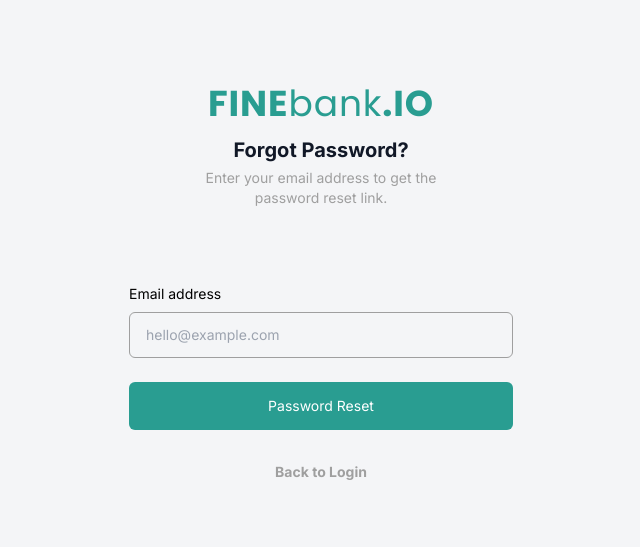
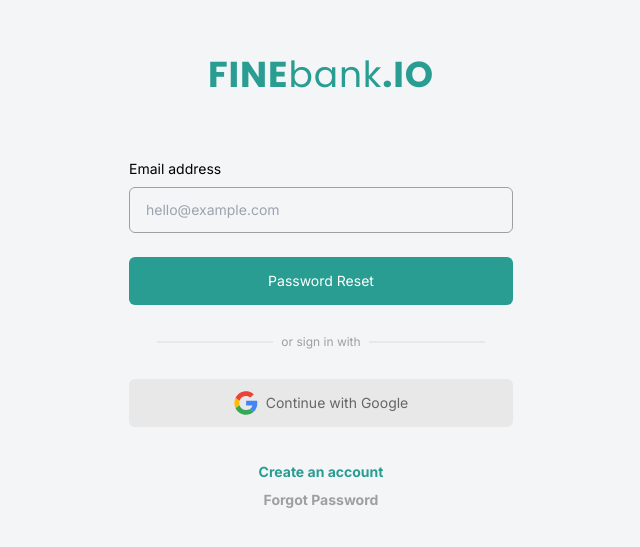
Before and after one commit to helmiazkia/Latihan-Reactjs, a React (Vite) app: page /forgot-password in a window 1280 px wide. Shown: the part 117-664 px from the top of the page, without its empty margins (319-959 px from the left). Built offline with nearby package versions, Linux system fonts and the light colour scheme.

Commit message:
forgot password

```diff
--- a/src/components/Layouts/AuthLayout.jsx
+++ b/src/components/Layouts/AuthLayout.jsx
@@ -1,113 +1,120 @@
 import { Link } from 'react-router-dom';
-import React from 'react';
+import React from 'react'
 import Logo from '../Elements/Logo';
+
 
 const AuthLayout = (props) => {
   const { children, type } = props;
-
   return (
     <div className="flex justify-center min-h-screen items-center bg-special-mainBg">
       {/* container start */}
       <div className="w-full max-w-sm">
         {/* logo start */}
-        <Logo />
+        <Logo/>
         {/* logo end */}
-        {/* Conditional rendering for Forgot Password */}
-        {type === 'forgot-password' && (
-          <div className="text-center py-3">
-            {/* Heading */}
-            <h2 className="text-xl font-bold text-gray-900 mb-1">Forgot Password?</h2>
-            {/* Description */}
-            <p className="text-sm text-gray-03 ">
-              Enter your email address to get the
-              <br/>password reset link.
-            </p>
-          </div>
-        )}
         {/* form start */}
         <div className="mt-16">{children}</div>
         {/* form end */}
-
-        {/* Only show "Google sign-in" and links if type is not "forgot password" */}
-        {type !== "forgot-password" && (
-          <>
-            {/* Divider with "or sign in with" text */}
+        {/* teks start */}
         <div className="my-9 px-7 flex justify-center text-xs text-gray-03 items-center flex-col static">
           <div className="border border-gray-05 w-full"></div>
-              <div className="px-2 bg-special-mainBg absolute">or sign in with</div>
+          <div class="px-2 bg-special-mainBg absolute"> or sign in with</div>
         </div>
-
-            {/* Sign in with Google */}
+        {/* teks end */}
+        {/* sign in with google start */}
         <div className="mb-8">
           <button
             className="h-12 flex items-center justify-center rounded-md text-sm w-full bg-gray-05 text-gray-01"
             type="button"
           >
             <svg
-                  className="h-6 w-6 mr-2"
+              class="h-6 w-6 mr-2"
               xmlns="http://www.w3.org/2000/svg"
-                  xmlnsXlink="http://www.w3.org/1999/xlink"
+              xmlns:xlink="http://www.w3.org/1999/xlink"
               width="800px"
               height="800px"
               viewBox="-0.5 0 48 48"
               version="1.1"
             >
-                  <g id="Icons" stroke="none" strokeWidth="1" fill="none" fillRule="evenodd">
+              {" "}
+              <title>Google-color</title> <desc>Created with Sketch.</desc>{" "}
+              <defs> </defs>{" "}
+              <g
+                id="Icons"
+                stroke="none"
+                stroke-width="1"
+                fill="none"
+                fill-rule="evenodd"
+              >
+                {" "}
                 <g id="Color-" transform="translate(-401.000000, -860.000000)">
+                  {" "}
                   <g id="Google" transform="translate(401.000000, 860.000000)">
+                    {" "}
                     <path
                       d="M9.82727273,24 C9.82727273,22.4757333 10.0804318,21.0144 10.5322727,19.6437333 L2.62345455,13.6042667 C1.08206818,16.7338667 0.213636364,20.2602667 0.213636364,24 C0.213636364,27.7365333 1.081,31.2608 2.62025,34.3882667 L10.5247955,28.3370667 C10.0772273,26.9728 9.82727273,25.5168 9.82727273,24"
+                      id="Fill-1"
                       fill="#FBBC05"
-                        />
+                    >
+                      {" "}
+                    </path>{" "}
                     <path
                       d="M23.7136364,10.1333333 C27.025,10.1333333 30.0159091,11.3066667 32.3659091,13.2266667 L39.2022727,6.4 C35.0363636,2.77333333 29.6954545,0.533333333 23.7136364,0.533333333 C14.4268636,0.533333333 6.44540909,5.84426667 2.62345455,13.6042667 L10.5322727,19.6437333 C12.3545909,14.112 17.5491591,10.1333333 23.7136364,10.1333333"
+                      id="Fill-2"
                       fill="#EB4335"
-                        />
+                    >
+                      {" "}
+                    </path>{" "}
                     <path
                       d="M23.7136364,37.8666667 C17.5491591,37.8666667 12.3545909,33.888 10.5322727,28.3562667 L2.62345455,34.3946667 C6.44540909,42.1557333 14.4268636,47.4666667 23.7136364,47.4666667 C29.4455,47.4666667 34.9177955,45.4314667 39.0249545,41.6181333 L31.5177727,35.8144 C29.3995682,37.1488 26.7323182,37.8666667 23.7136364,37.8666667"
+                      id="Fill-3"
                       fill="#34A853"
-                        />
+                    >
+                      {" "}
+                    </path>{" "}
                     <path
                       d="M46.1454545,24 C46.1454545,22.6133333 45.9318182,21.12 45.6113636,19.7333333 L23.7136364,19.7333333 L23.7136364,28.8 L36.3181818,28.8 C35.6879545,31.8912 33.9724545,34.2677333 31.5177727,35.8144 L39.0249545,41.6181333 C43.3393409,37.6138667 46.1454545,31.6490667 46.1454545,24"
+                      id="Fill-4"
                       fill="#4285F4"
-                        />
-                      </g>
-                    </g>
-                  </g>
+                    >
+                      {" "}
+                    </path>{" "}
+                  </g>{" "}
+                </g>{" "}
+              </g>{" "}
             </svg>
             <span>Continue with Google</span>
           </button>
         </div>
-
-            {/* Sign-in and registration links */}
+        {/* sign in with google end */}
+        {/* link start */}
+        {/* link start */}
         <div className="flex justify-center">
-              {type === "sign up" ? (
+          {type == "sign up" ? (
             <>
-                  <span className="text-sm text-gray-03">Already have an account?&nbsp;</span>
+              <span className="text-sm text-gray-03">
+                Already have an account?&nbsp;
+              </span>
               <Link to="/login" className="text-primary text-sm font-bold">Sign In Here</Link>
             </>
           ) : (
+            <>
             <div className="text-center">
             <Link to="/register" className="text-primary text-sm font-bold">Create an account</Link>
             <div className="mt-1">
-                    <Link to="/forgot-password" className="text-gray-03 text-sm font-bold">Forgot Password</Link>
+            <Link to="/forgot-password" className=" text-gray-03 text-sm font-bold">Forgot Password</Link>
             </div>
-                </div>
-              )}
             </div>
             </>
           )}
-
-        {/* Show "Back to Login" only for forgot password */}
-        {type === "forgot-password" && (
-          <div className="mt-8 flex justify-center">
-            <Link to="/login" className="text-gray-03 text-sm font-bold">Back to Login</Link>
         </div>
-        )}
+        {/* link end */}
+        {/* link end */}
       </div>
       {/* container end */}
     </div>
   );
 };
 
+
 export default AuthLayout;
```
Lines whose indentation alone changed are shown as unchanged.
